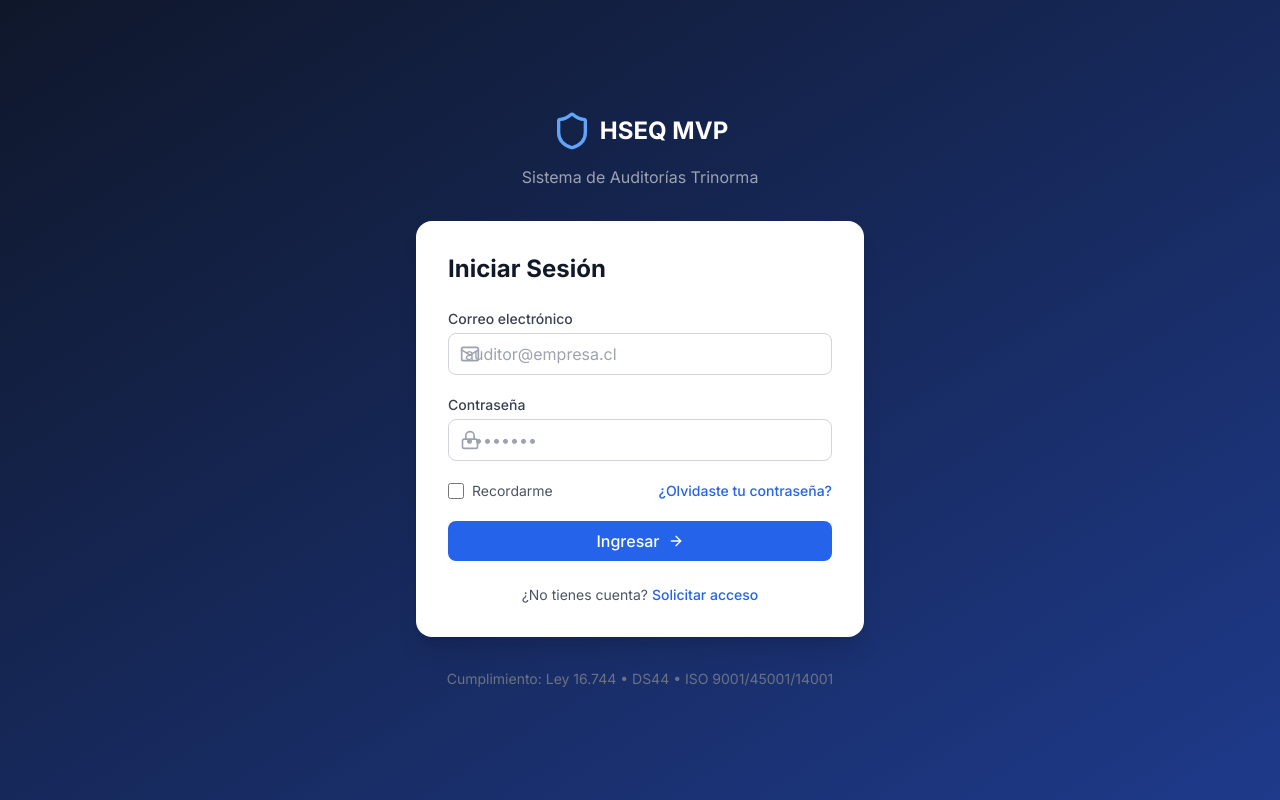
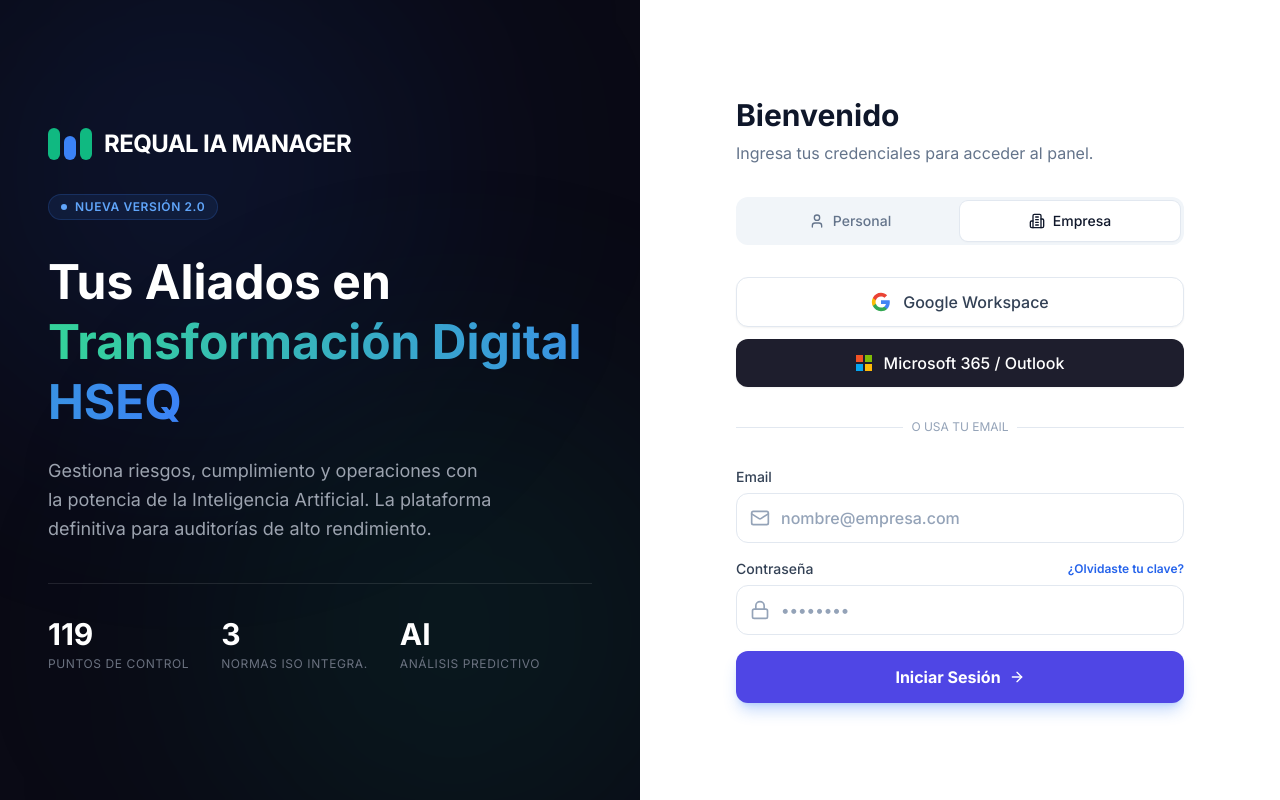
Before and after one commit to requalasesorias-source/hseq-mvp, a Next.js app in the folder frontend/: page /login in a window 1280 px wide. Built offline with nearby package versions, Linux system fonts and the light colour scheme.

Commit message:
feat(ui): redesign login page with premium split-screen layout

```diff
--- a/frontend/src/app/dashboard/page.tsx
+++ b/frontend/src/app/dashboard/page.tsx
@@ -156,6 +156,16 @@ export default function DashboardPage() {
                             <p className="text-sm font-medium text-gray-900 truncate">Juan Pérez</p>
                             <p className="text-xs text-gray-500 truncate">Auditor Senior</p>
                         </div>
+                        <button
+                            onClick={() => {
+                                document.cookie = "auth_token=; path=/; expires=Thu, 01 Jan 1970 00:00:01 GMT";
+                                window.location.href = '/login';
+                            }}
+                            className="p-1 text-gray-400 hover:text-red-500 transition-colors"
+                            title="Cerrar Sessión"
+                        >
+                            <LogOut className="h-4 w-4" />
+                        </button>
                     </div>
                 </div>
             </aside>
@@ -247,7 +257,7 @@ export default function DashboardPage() {
                                         <YAxis unit="%" domain={[0, 100]} />
                                         <Tooltip
                                             contentStyle={{ borderRadius: '8px', border: 'none', boxShadow: '0 4px 6px -1px rgb(0 0 0 / 0.1)' }}
-                                            formatter={(value: number) => [`${value}%`, 'Cumplimiento']}
+                                            formatter={(value: any) => [`${value}%`, 'Cumplimiento']}
                                         />
                                         <Bar dataKey="rate" radius={[4, 4, 0, 0]} maxBarSize={60}>
                                             {charts.complianceByNorm.map((entry: any, index: number) => (
--- a/frontend/src/app/login/page.tsx
+++ b/frontend/src/app/login/page.tsx
@@ -3,131 +3,193 @@
 import { useState } from 'react';
 import Link from 'next/link';
 import { useRouter } from 'next/navigation';
-import { Shield, Mail, Lock, ArrowRight } from 'lucide-react';
+import { Mail, Lock, ArrowRight, BarChart2, Building2, User } from 'lucide-react';
 
 export default function LoginPage() {
     const router = useRouter();
     const [email, setEmail] = useState('');
     const [password, setPassword] = useState('');
     const [isLoading, setIsLoading] = useState(false);
-    const [error, setError] = useState('');
+    const [accountType, setAccountType] = useState<'personal' | 'empresa'>('empresa');
 
     const handleSubmit = async (e: React.FormEvent) => {
         e.preventDefault();
         setIsLoading(true);
-        setError('');
-
-        try {
-            // TODO: Implement Supabase auth
-            // For demo, just redirect
-            await new Promise((resolve) => setTimeout(resolve, 1000));
+        // Simulate login
+        setTimeout(() => {
+            // Set mock auth cookie
+            document.cookie = "auth_token=mock_token_secure_enterprise; path=/; max-age=86400; SameSite=Strict";
             router.push('/dashboard');
-        } catch (err) {
-            setError('Error al iniciar sesión. Verifica tus credenciales.');
-        } finally {
-            setIsLoading(false);
-        }
+        }, 800);
     };
 
     return (
-        <div className="min-h-screen bg-gradient-to-br from-slate-900 to-primary-900 flex items-center justify-center p-4">
-            <div className="w-full max-w-md">
-                {/* Logo */}
-                <div className="text-center mb-8">
-                    <Link href="/" className="inline-flex items-center gap-2">
-                        <Shield className="h-10 w-10 text-primary-400" />
-                        <span className="text-2xl font-bold text-white">HSEQ MVP</span>
-                    </Link>
-                    <p className="text-gray-400 mt-2">Sistema de Auditorías Trinorma</p>
+        <div className="min-h-screen bg-[#05050A] text-white flex overflow-hidden">
+            {/* Split Layout: Left Side (Branding) */}
+            <div className="hidden lg:flex lg:w-1/2 relative bg-[#0A0A15] items-center justify-center p-12 overflow-hidden">
+                {/* Background Effects */}
+                <div className="absolute top-0 left-0 w-full h-full">
+                    <div className="absolute top-[-10%] left-[-10%] w-[500px] h-[500px] bg-blue-600/10 rounded-full blur-[120px]" />
+                    <div className="absolute bottom-[-10%] right-[-10%] w-[500px] h-[500px] bg-emerald-600/10 rounded-full blur-[120px]" />
                 </div>
 
-                {/* Login Card */}
-                <div className="bg-white rounded-2xl shadow-xl p-8">
-                    <h2 className="text-2xl font-bold text-gray-900 mb-6">Iniciar Sesión</h2>
+                <div className="relative z-10 max-w-xl">
+                    {/* Header Logo & Tag */}
+                    <div className="flex items-center gap-3 mb-8">
+                        <div className="flex gap-1">
+                            <div className="w-3 h-8 bg-emerald-500 rounded-full"></div>
+                            <div className="w-3 h-6 bg-blue-500 rounded-full mt-2"></div>
+                            <div className="w-3 h-8 bg-emerald-500 rounded-full"></div>
+                        </div>
+                        <h1 className="text-2xl font-bold tracking-tight text-white uppercase">Requal IA Manager</h1>
+                    </div>
 
-                    {error && (
-                        <div className="bg-red-50 border border-red-200 text-red-700 px-4 py-3 rounded-lg mb-6 text-sm">
-                            {error}
+                    <div className="inline-flex items-center gap-2 px-3 py-1 rounded-full bg-blue-500/10 border border-blue-500/20 text-blue-400 text-xs font-semibold tracking-wider mb-8">
+                        <span className="w-1.5 h-1.5 rounded-full bg-blue-400 animate-pulse"></span>
+                        NUEVA VERSIÓN 2.0
+                    </div>
+
+                    <h2 className="text-5xl font-bold leading-tight mb-6">
+                        Tus Aliados en <br />
+                        <span className="text-transparent bg-clip-text bg-gradient-to-r from-emerald-400 to-blue-500">
+                            Transformación Digital HSEQ
+                        </span>
+                    </h2>
+
+                    <p className="text-lg text-gray-400 leading-relaxed mb-10 max-w-md">
+                        Gestiona riesgos, cumplimiento y operaciones con la potencia de la Inteligencia Artificial. La plataforma definitiva para auditorías de alto rendimiento.
+                    </p>
+
+                    {/* Stats or Proof */}
+                    <div className="flex items-center gap-8 border-t border-white/10 pt-8">
+                        <div>
+                            <p className="text-3xl font-bold text-white">119</p>
+                            <p className="text-xs text-gray-500 uppercase tracking-wider mt-1">Puntos de Control</p>
                         </div>
-                    )}
+                        <div>
+                            <p className="text-3xl font-bold text-white">3</p>
+                            <p className="text-xs text-gray-500 uppercase tracking-wider mt-1">Normas ISO Integra.</p>
+                        </div>
+                        <div>
+                            <p className="text-3xl font-bold text-white">AI</p>
+                            <p className="text-xs text-gray-500 uppercase tracking-wider mt-1">Análisis Predictivo</p>
+                        </div>
+                    </div>
+                </div>
+            </div>
 
-                    <form onSubmit={handleSubmit} className="space-y-5">
+            {/* Split Layout: Right Side (Form) */}
+            <div className="w-full lg:w-1/2 flex items-center justify-center p-6 lg:p-12 relative bg-white">
+                <div className="w-full max-w-md space-y-8">
+
+                    {/* Welcome Header */}
+                    <div>
+                        <h2 className="text-3xl font-bold text-slate-900 mb-2">Bienvenido</h2>
+                        <p className="text-slate-500">Ingresa tus credenciales para acceder al panel.</p>
+                    </div>
+
+                    {/* Tabs */}
+                    <div className="bg-slate-100 p-1 rounded-xl flex">
+                        <button
+                            onClick={() => setAccountType('personal')}
+                            className={`flex-1 flex items-center justify-center gap-2 py-2.5 rounded-lg text-sm font-medium transition-all ${accountType === 'personal' ? 'bg-white text-slate-900 shadow-sm ring-1 ring-slate-200' : 'text-slate-500 hover:text-slate-700'}`}
+                        >
+                            <User className="w-4 h-4" />
+                            Personal
+                        </button>
+                        <button
+                            onClick={() => setAccountType('empresa')}
+                            className={`flex-1 flex items-center justify-center gap-2 py-2.5 rounded-lg text-sm font-medium transition-all ${accountType === 'empresa' ? 'bg-white text-slate-900 shadow-sm ring-1 ring-slate-200' : 'text-slate-500 hover:text-slate-700'}`}
+                        >
+                            <Building2 className="w-4 h-4" />
+                            Empresa
+                        </button>
+                    </div>
+
+                    {/* Social Login */}
+                    <div className="space-y-3">
+                        <button className="w-full bg-white hover:bg-slate-50 text-slate-700 font-medium py-3 px-4 rounded-xl flex items-center justify-center gap-3 transition-colors border border-slate-200 shadow-sm">
+                            {/* Google Icon */}
+                            <svg className="w-5 h-5" viewBox="0 0 24 24">
+                                <path d="M22.56 12.25c0-.78-.07-1.53-.2-2.25H12v4.26h5.92c-.26 1.37-1.04 2.53-2.21 3.31v2.77h3.57c2.08-1.92 3.28-4.74 3.28-8.09z" fill="#4285F4" />
+                                <path d="M12 23c2.97 0 5.46-.98 7.28-2.66l-3.57-2.77c-.98.66-2.23 1.06-3.71 1.06-2.86 0-5.29-1.93-6.16-4.53H2.18v2.84C3.99 20.53 7.7 23 12 23z" fill="#34A853" />
+                                <path d="M5.84 14.09c-.22-.66-.35-1.36-.35-2.09s.13-1.43.35-2.09V7.07H2.18C1.43 8.55 1 10.22 1 12s.43 3.45 1.18 4.93l2.85-2.22.81-.62z" fill="#FBBC05" />
+                                <path d="M12 5.38c1.62 0 3.06.56 4.21 1.64l3.15-3.15C17.45 2.09 14.97 1 12 1 7.7 1 3.99 3.47 2.18 7.07l3.66 2.84c.87-2.6 3.3-4.53 6.16-4.53z" fill="#EA4335" />
+                            </svg>
+                            Google Workspace
+                        </button>
+                        <button className="w-full bg-[#1E1E2D] hover:bg-[#27273A] text-white font-medium py-3 px-4 rounded-xl flex items-center justify-center gap-3 transition-colors shadow-sm">
+                            {/* Microsoft Icon (Simplified) */}
+                            <div className="grid grid-cols-2 gap-0.5 w-4 h-4">
+                                <div className="bg-[#F35325]"></div>
+                                <div className="bg-[#81BC06]"></div>
+                                <div className="bg-[#05A6F0]"></div>
+                                <div className="bg-[#FFBA08]"></div>
+                            </div>
+                            Microsoft 365 / Outlook
+                        </button>
+                    </div>
+
+                    <div className="relative">
+                        <div className="absolute inset-0 flex items-center">
+                            <span className="w-full border-t border-slate-200"></span>
+                        </div>
+                        <div className="relative flex justify-center text-xs uppercase">
+                            <span className="bg-white px-2 text-slate-400">O usa tu email</span>
+                        </div>
+                    </div>
+
+                    {/* Traditional Form */}
+                    <form onSubmit={handleSubmit} className="space-y-4">
                         <div>
-                            <label htmlFor="email" className="block text-sm font-medium text-gray-700 mb-1">
-                                Correo electrónico
-                            </label>
-                            <div className="relative">
-                                <Mail className="absolute left-3 top-1/2 -translate-y-1/2 h-5 w-5 text-gray-400" />
+                            <label className="block text-sm font-medium text-slate-700 mb-1.5">Email</label>
+                            <div className="relative group">
+                                <Mail className="absolute left-3.5 top-1/2 -translate-y-1/2 w-5 h-5 text-slate-400 group-focus-within:text-blue-600 transition-colors" />
                                 <input
-                                    id="email"
                                     type="email"
+                                    required
                                     value={email}
                                     onChange={(e) => setEmail(e.target.value)}
-                                    className="input pl-10"
-                                    placeholder="auditor@empresa.cl"
-                                    required
+                                    className="w-full bg-white border border-slate-200 text-slate-900 rounded-xl py-3 pl-11 pr-4 placeholder-slate-400 focus:outline-none focus:ring-2 focus:ring-blue-500/20 focus:border-blue-500 transition-all font-medium"
+                                    placeholder="nombre@empresa.com"
                                 />
                             </div>
                         </div>
 
                         <div>
-                            <label htmlFor="password" className="block text-sm font-medium text-gray-700 mb-1">
-                                Contraseña
-                            </label>
-                            <div className="relative">
-                                <Lock className="absolute left-3 top-1/2 -translate-y-1/2 h-5 w-5 text-gray-400" />
+                            <div className="flex justify-between items-center mb-1.5">
+                                <label className="block text-sm font-medium text-slate-700">Contraseña</label>
+                                <a href="#" className="text-xs font-semibold text-blue-600 hover:text-blue-700">¿Olvidaste tu clave?</a>
+                            </div>
+                            <div className="relative group">
+                                <Lock className="absolute left-3.5 top-1/2 -translate-y-1/2 w-5 h-5 text-slate-400 group-focus-within:text-blue-600 transition-colors" />
                                 <input
-                                    id="password"
                                     type="password"
+                                    required
                                     value={password}
                                     onChange={(e) => setPassword(e.target.value)}
-                                    className="input pl-10"
+                                    className="w-full bg-white border border-slate-200 text-slate-900 rounded-xl py-3 pl-11 pr-4 placeholder-slate-400 focus:outline-none focus:ring-2 focus:ring-blue-500/20 focus:border-blue-500 transition-all font-medium"
                                     placeholder="••••••••"
-                                    required
                                 />
                             </div>
-                        </div>
-
-                        <div className="flex items-center justify-between">
-                            <label className="flex items-center gap-2 cursor-pointer">
-                                <input type="checkbox" className="w-4 h-4 rounded border-gray-300 text-primary-600 focus:ring-primary-500" />
-                                <span className="text-sm text-gray-600">Recordarme</span>
-                            </label>
-                            <a href="#" className="text-sm text-primary-600 hover:text-primary-700 font-medium">
-                                ¿Olvidaste tu contraseña?
-                            </a>
                         </div>
 
                         <button
                             type="submit"
                             disabled={isLoading}
-                            className="btn-primary w-full flex items-center justify-center gap-2 py-3"
+                            className="w-full bg-[#4F46E5] hover:bg-[#4338CA] text-white font-bold py-3.5 rounded-xl transition-all shadow-lg shadow-blue-500/30 flex items-center justify-center gap-2 mt-4"
                         >
                             {isLoading ? (
                                 <div className="w-5 h-5 border-2 border-white/30 border-t-white rounded-full animate-spin" />
                             ) : (
                                 <>
-                                    Ingresar
-                                    <ArrowRight className="h-4 w-4" />
+                                    Iniciar Sesión
+                                    <ArrowRight className="w-4 h-4" />
                                 </>
                             )}
                         </button>
                     </form>
-
-                    <div className="mt-6 text-center">
-                        <p className="text-gray-600 text-sm">
-                            ¿No tienes cuenta?{' '}
-                            <a href="#" className="text-primary-600 hover:text-primary-700 font-medium">
-                                Solicitar acceso
-                            </a>
-                        </p>
-                    </div>
                 </div>
-
-                {/* Footer */}
-                <p className="text-center text-gray-500 text-sm mt-8">
-                    Cumplimiento: Ley 16.744 • DS44 • ISO 9001/45001/14001
-                </p>
             </div>
         </div>
     );
```
Also changed, not shown: frontend/src/middleware.ts (added, +45 -0 lines).
